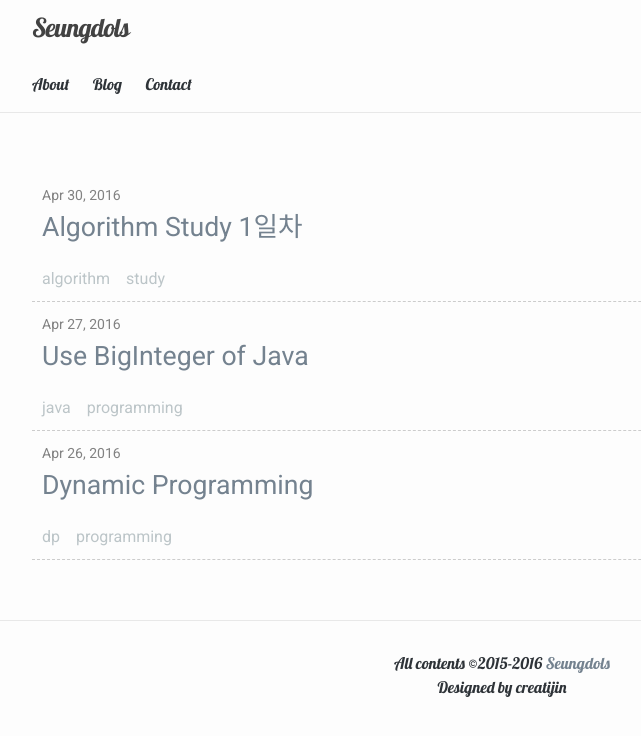
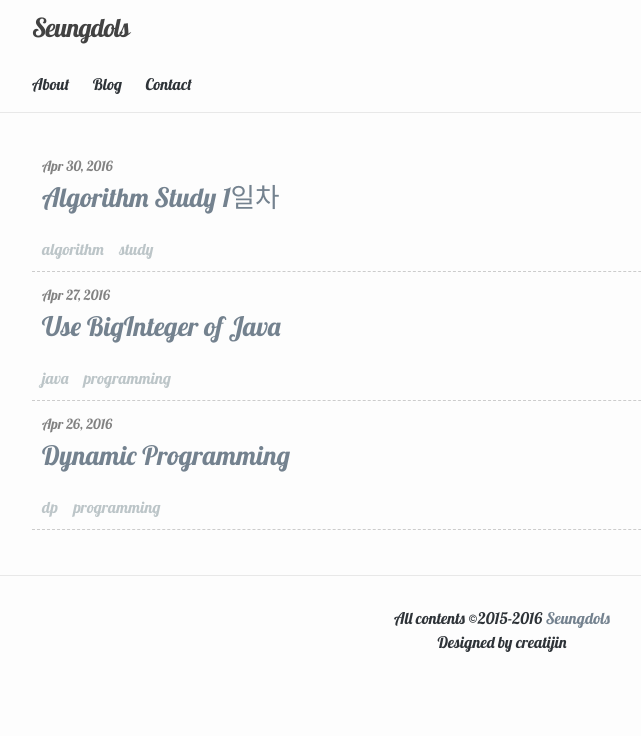
Before and after one commit to seungdols/seungdols.github.io, a Jekyll site: the page built from blog.html, in a window 1280 px wide. Shown: the top 736 px of the page, without its empty margins (138-779 px from the left). Built offline with Jekyll 4.4.1, drawn with Linux system fonts in a browser that asks for light colours; comment, search, counter and statistics services are not loaded.

Commit message:
changed layout page-> default

```diff
--- a/blog.html
+++ b/blog.html
@@ -1,11 +1,11 @@
 ---
-layout: page
+layout: default
 title: Blog
 permalink: /blog/
 ---
 
-<div class="home">
 
+<section>
     <ul class="post-list">
     {% for post in site.posts %}
       <div class="post-wrapper">
@@ -29,5 +29,4 @@ permalink: /blog/
     </div>
     {% endfor %}
   </ul>
-
-</div>
+</section>
```
